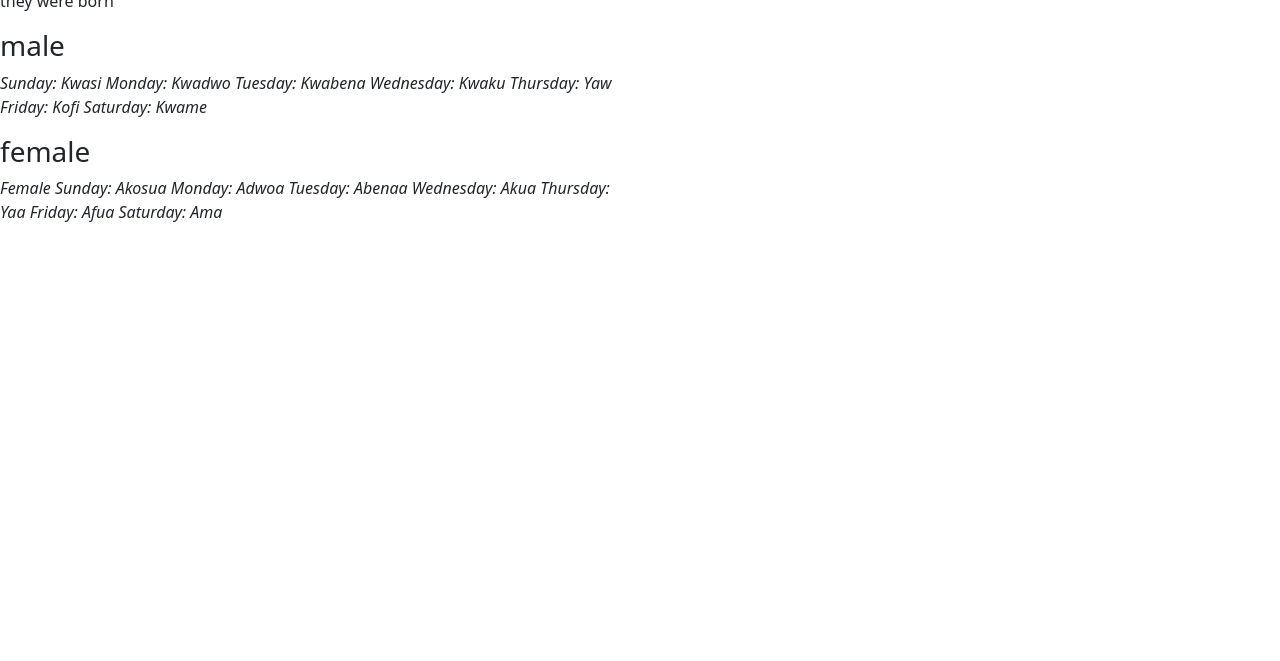
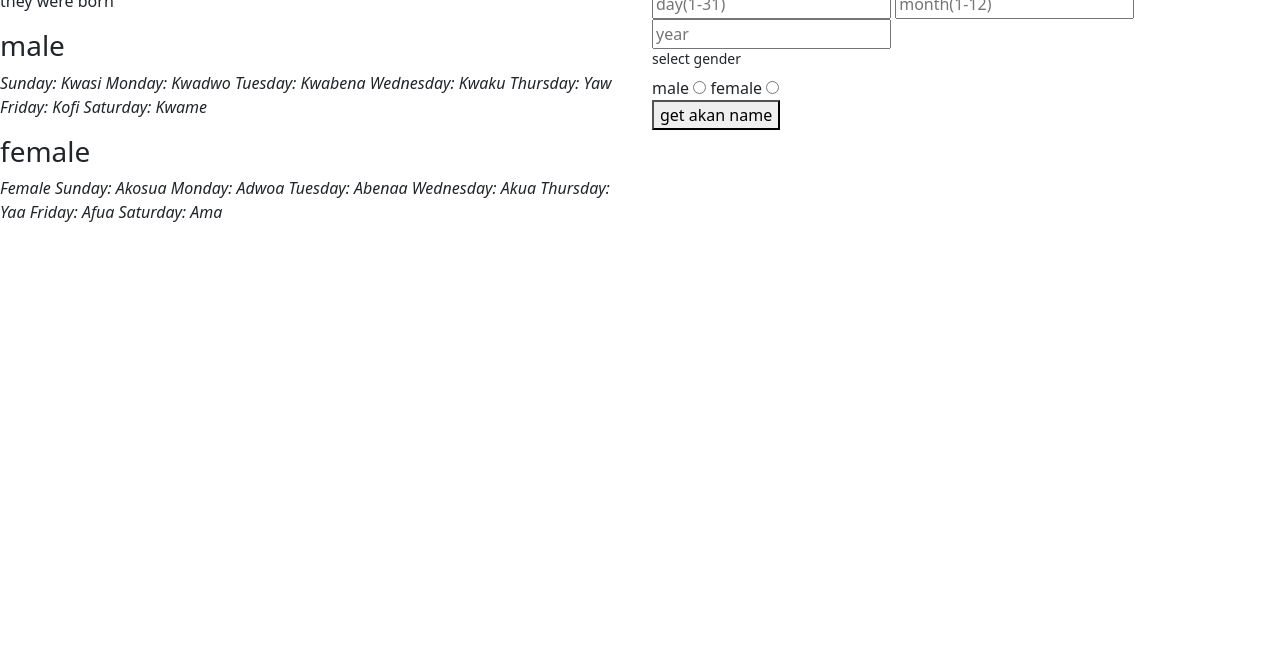
Before and after one commit to zackabdull/akan-names, a plain HTML site: page index.html in a window 1280 px wide. Shown: the part 139-800 px from the top of the page. Drawn offline with Linux system fonts and the light colour scheme.

Commit message:
add the form of the project whic has a a day month year

```diff
--- a/index.html
+++ b/index.html
@@ -37,7 +37,40 @@
             </p>
           </div>
         <!--child div 2-->
-        <div class="col-md-6"></div>
+        <div class="col-md-6">
+            <h1>Fill the form the get your Akan-Name</h1>
+          <!--this is the form div-->
+          <div class="divform">
+            <form>
+              <input
+                type="text"
+                id="day"
+                class="input"
+                placeholder="day(1-31)"
+                required
+              />
+              <input
+                type="text"
+                id="month"
+                class="input"
+                placeholder="month(1-12)"
+                required
+              />
+              <input
+                type="text"
+                id="year"
+                class="input"
+                placeholder="year"
+                required
+              />
+              <h6><small>select gender</small></h6>
+              <label for="male">male</label>
+              <input type="radio" name="male" id="male" class="" />
+              <label for="female">female</label>
+              <input type="radio" name="female" id="female" class="" /><br />
+              <button type="submit" onclick="fn()">get akan name</button>
+            </form>
+        </div>
       </div>
     </div>
   </body>
```
